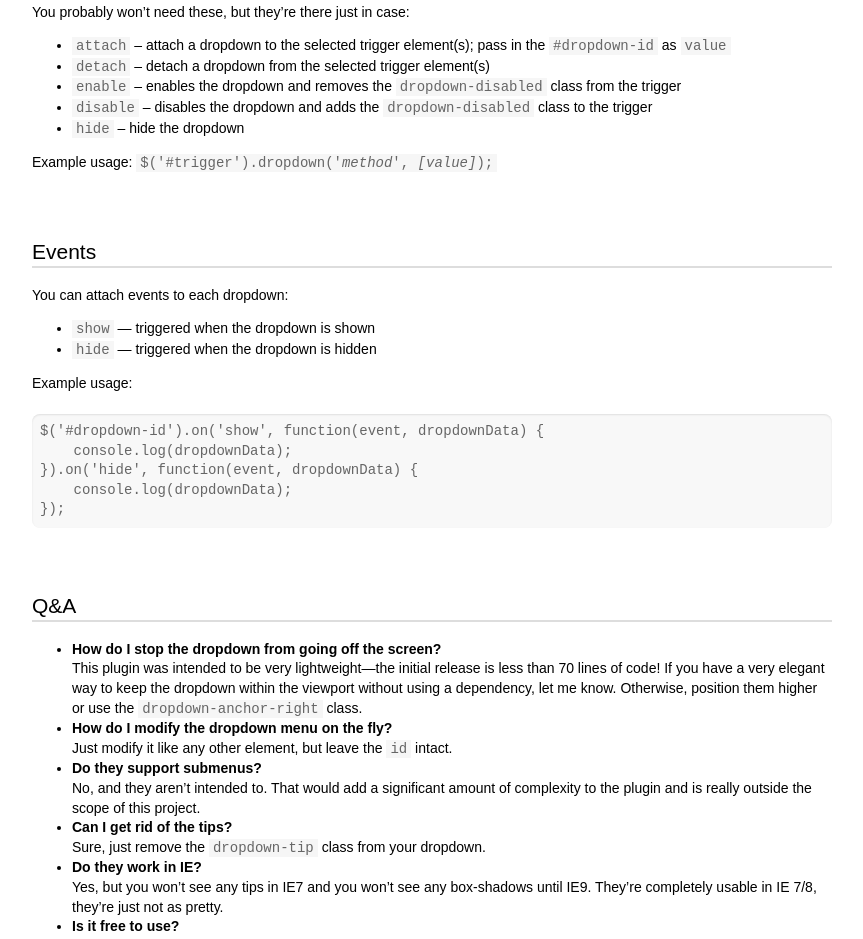
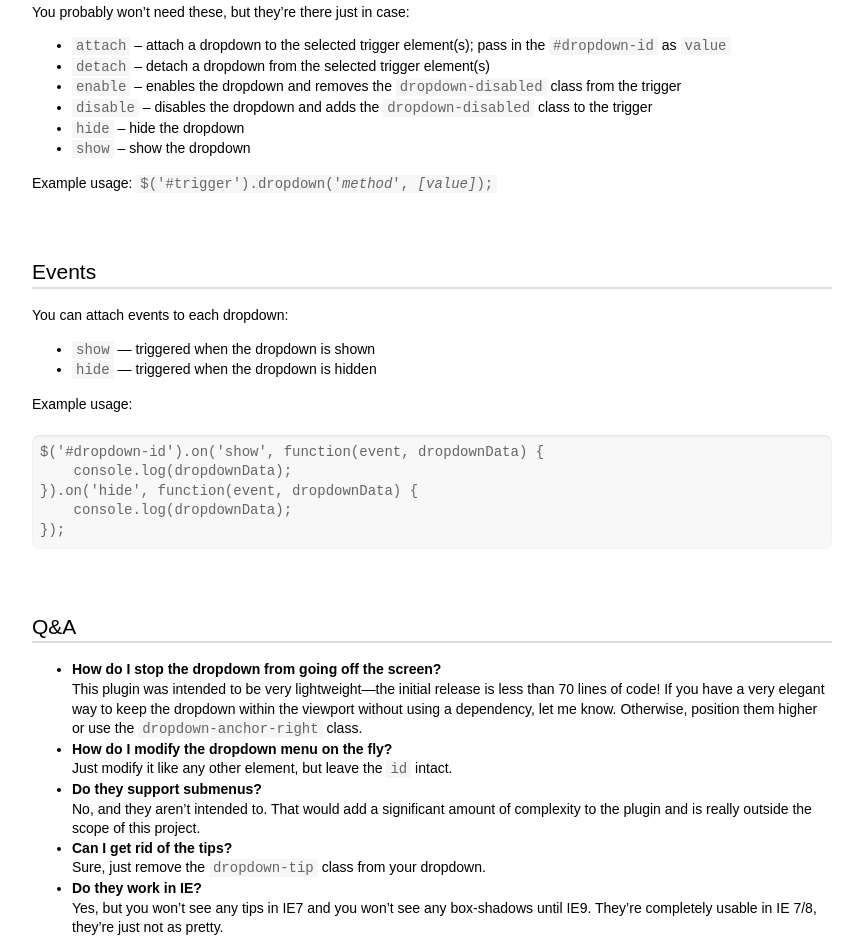
Before and after one commit to soundasleep/jquery-dropdown, a plain HTML site: page index.html in a window 1280 px wide. Shown: the part 2007-2946 px from the top of the page, without its empty margins (208-1071 px from the left). Drawn offline with nearby package versions, Linux system fonts and the light colour scheme.

Commit message:
Added show method to API section

```diff
--- a/index.html
+++ b/index.html
@@ -212,6 +212,7 @@
 		<li><code>enable</code> – enables the dropdown and removes the <code>dropdown-disabled</code> class from the trigger</li>
 		<li><code>disable</code> – disables the dropdown and adds the <code>dropdown-disabled</code> class to the trigger</li>
 		<li><code>hide</code> – hide the dropdown</li>
+		<li><code>show</code> – show the dropdown</li>
 	</ul>
 	<p>
 		Example usage: <code>$('#trigger').dropdown('<em>method</em>', <em>[value]</em>);</code>
```
